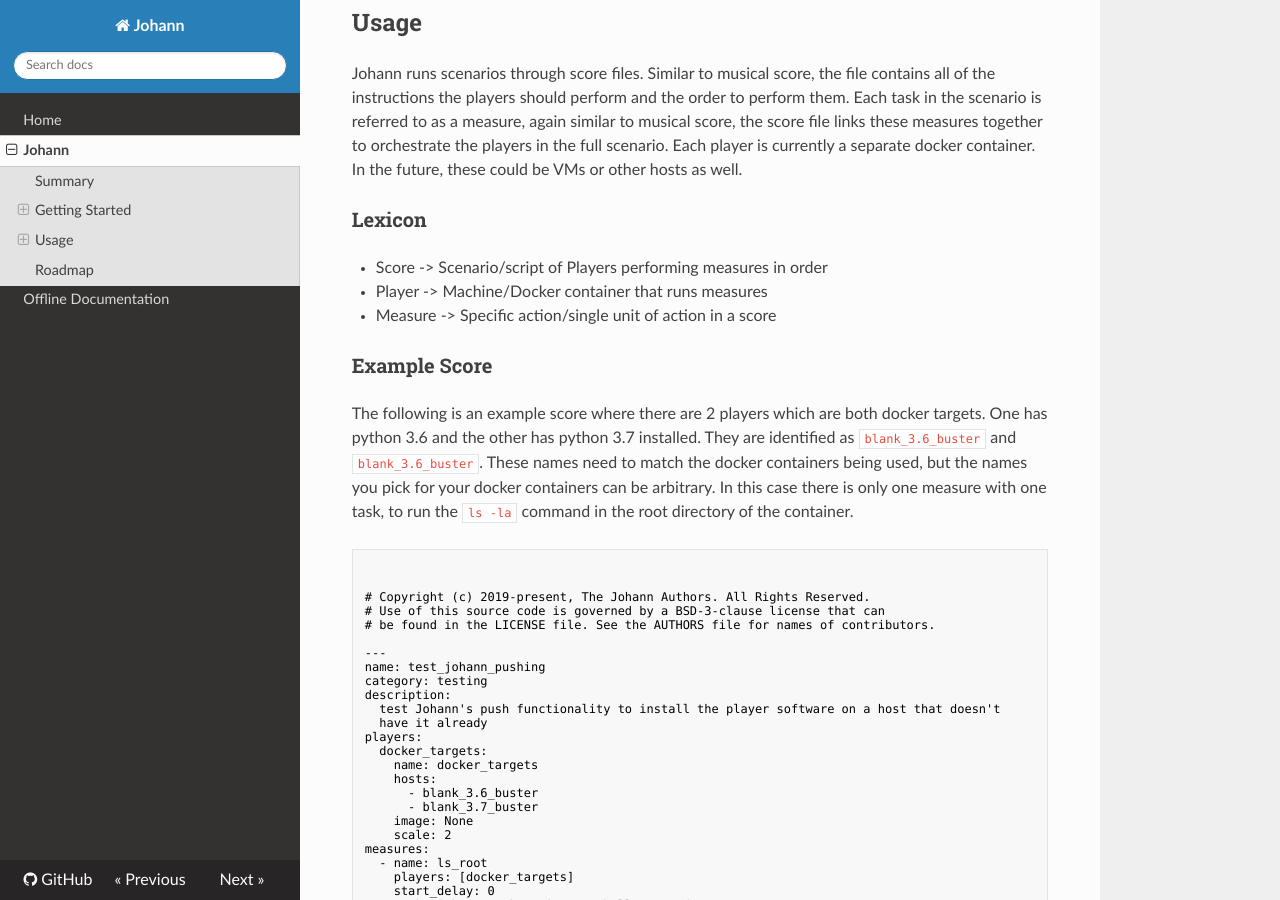
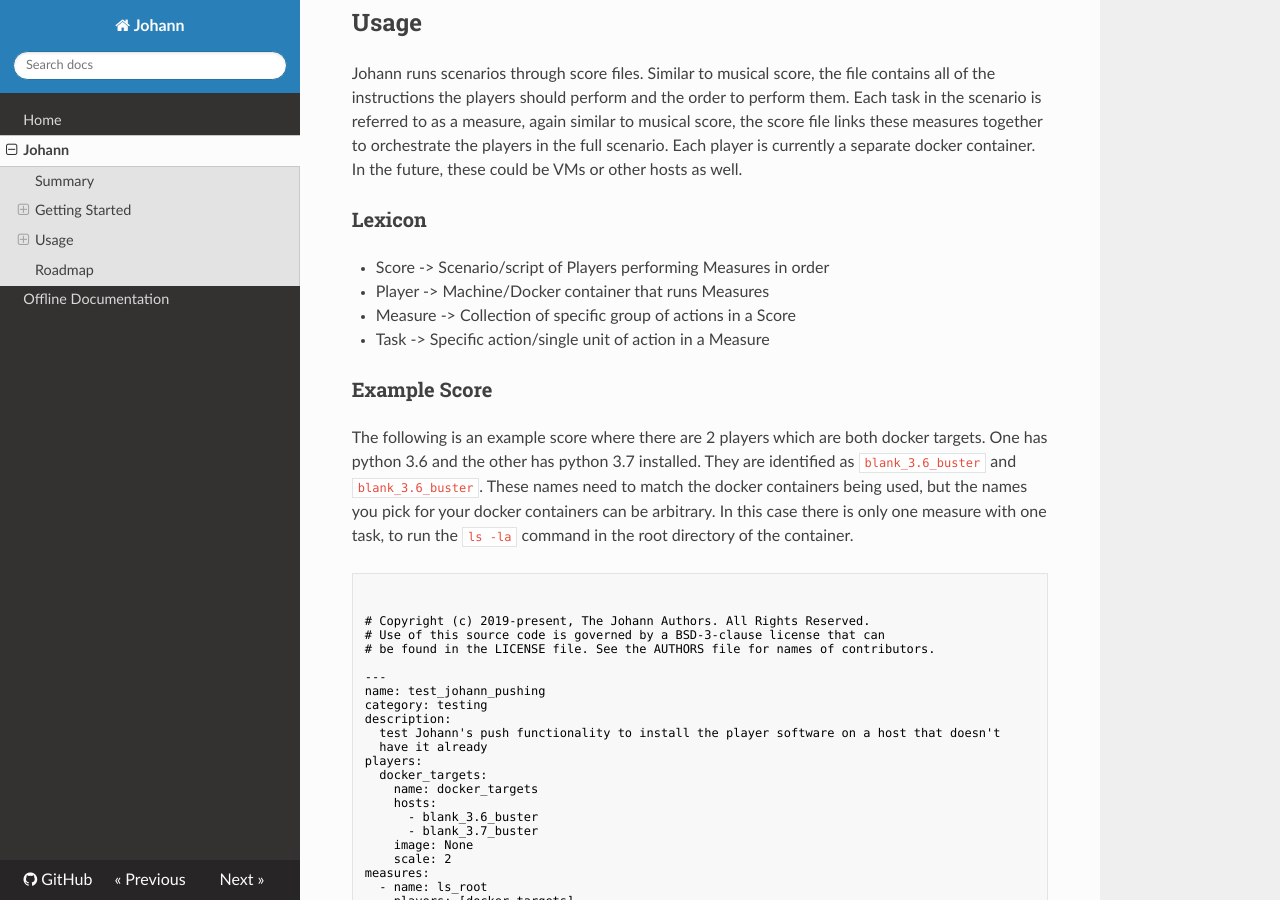
Before and after one commit to johannsdg/johannsdg.github.io, an MkDocs documentation site: the page built from docs/johann.md, in a window 1280 px wide and 900 px high, scrolled down 1092 px. Built offline with MkDocs 1.6.1, drawn with Linux system fonts in a browser that asks for light colours; nearby versions of some CDN libraries.

Commit message:
Update johann.md

```diff
--- a/docs/johann.md
+++ b/docs/johann.md
@@ -57,9 +57,10 @@
 
 ### Lexicon
 
-* Score -> Scenario/script of Players performing measures in order
-* Player -> Machine/Docker container that runs measures
-* Measure -> Specific action/single unit of action in a score
+* Score -> Scenario/script of Players performing Measures in order
+* Player -> Machine/Docker container that runs Measures
+* Measure -> Collection of specific group of actions in a Score
+* Task -> Specific action/single unit of action in a Measure
 
 
 ### Example Score
```
